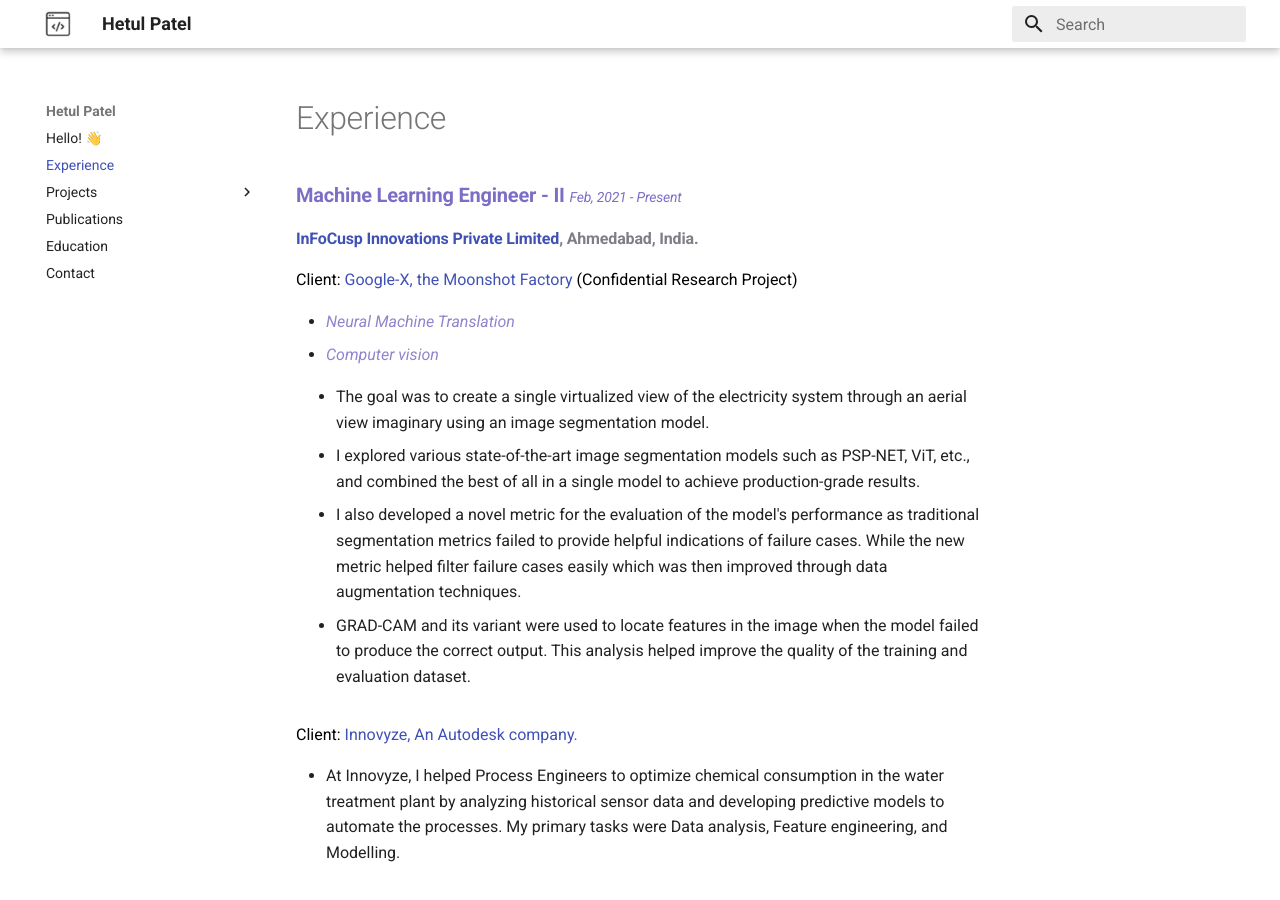
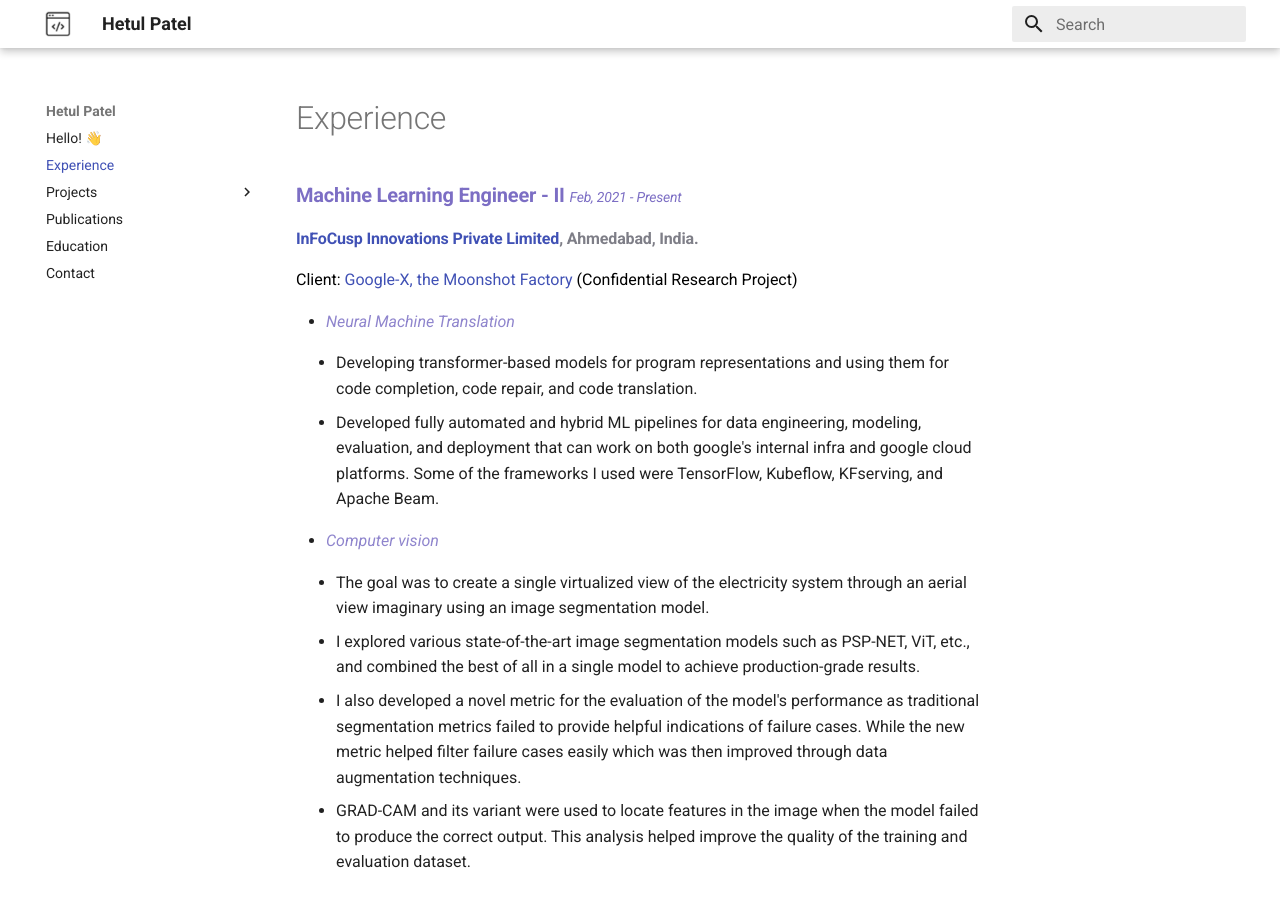
Before and after one commit to hetul-patel/hetul-patel.github.io, an MkDocs documentation site: the page built from docs/experience.md, in a window 1280 px wide and 900 px high. Built offline with MkDocs 1.6.1 and Material for MkDocs 9.7.7, drawn with Linux system fonts in a browser that asks for light colours.

Commit message:
Update experience

```diff
--- a/docs/experience.md
+++ b/docs/experience.md
@@ -17,6 +17,10 @@
 </span>
 <ul>
   <li><span style="color: #8f85cd; font-style: italic;">Neural Machine Translation</span></li>
+   <ul>
+    <li>Developing transformer-based models for program representations and using them for code completion, code repair, and code translation.</li>
+    <li>Developed fully automated and hybrid ML pipelines for data engineering, modeling, evaluation, and deployment that can work on both google's internal infra and google cloud platforms. Some of the frameworks I used were TensorFlow, Kubeflow, KFserving, and Apache Beam.</li>
+   </ul>
   <li><span style="color: #8f85cd; font-style: italic;">Computer vision</span></li>
     <ul>
       <li>The goal was to create a single virtualized view of the electricity system through an aerial view imaginary using an image segmentation model.</li>
```
